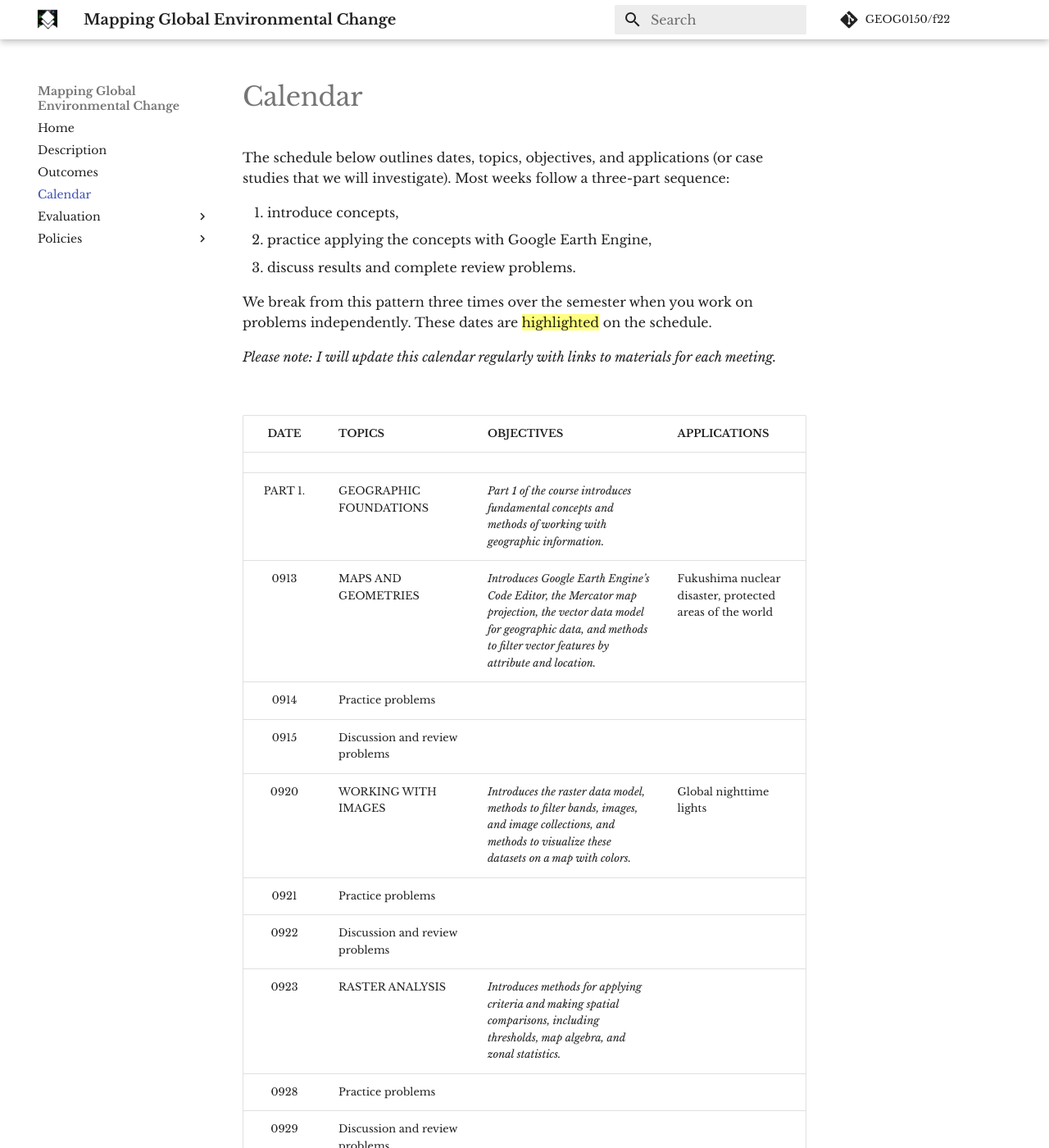
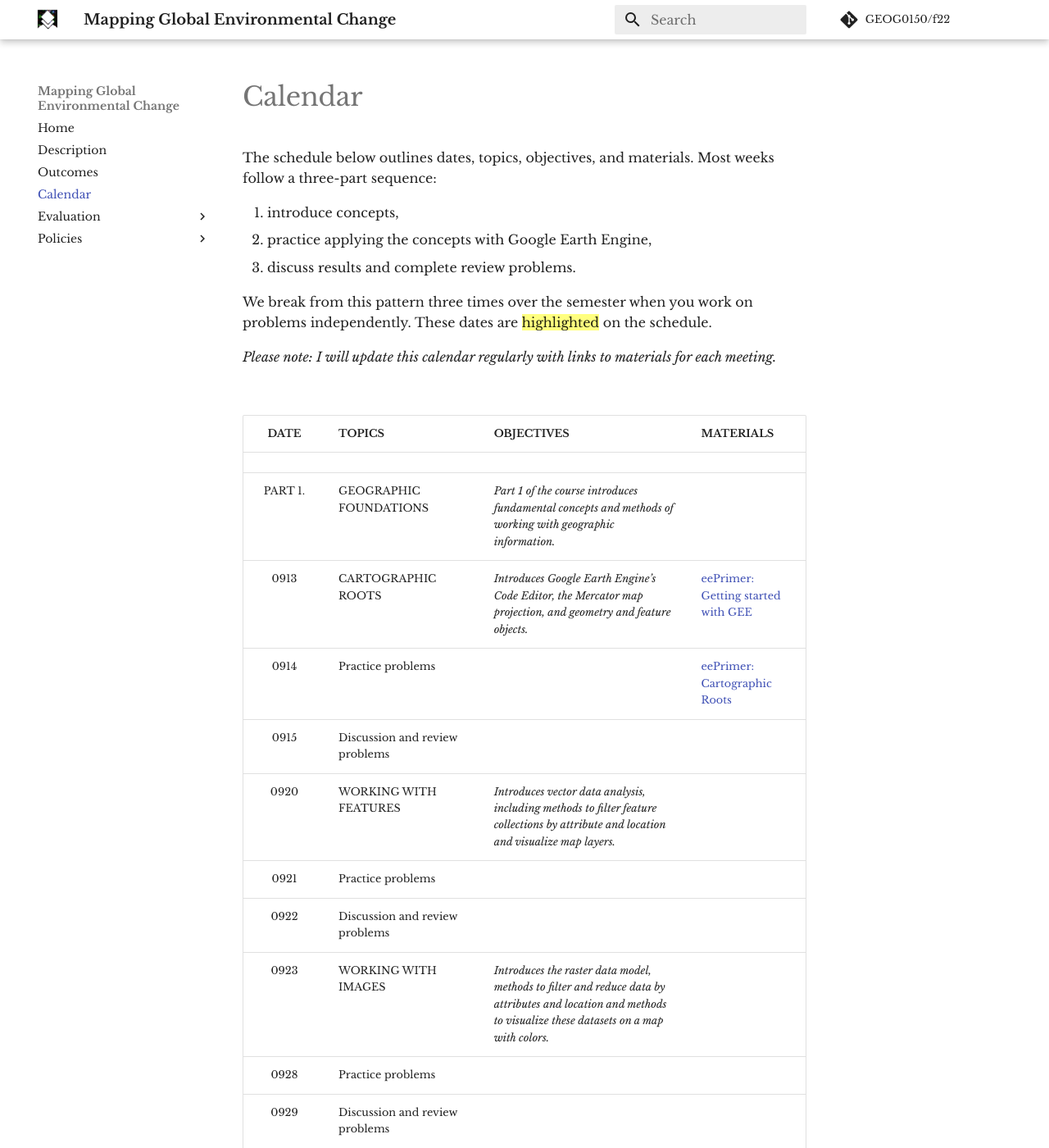
Before and after one commit to GEOG0150/f22, an MkDocs documentation site: the page built from src/calendar.md, in a window 1280 px wide and 1400 px high. Shown: the whole window at 82% size. Built offline with MkDocs 1.6.1 and Material for MkDocs 9.7.7, drawn with Linux system fonts in a browser that asks for light colours; emoji names are drawn with the system emoji font; comment, search, counter and statistics services are not loaded.

Commit message:
syllabus

```diff
--- a/docs/college_policies/index.html
+++ b/docs/college_policies/index.html
@@ -408,12 +408,12 @@
 
                   <h1>College</h1>
 
-                <h3 id="academic-integrity">Academic Integrity</h3>
+                <h3 id="accommodations">Accommodations</h3>
+<p>Students who have Letters of Accommodation in this class are encouraged to contact me as early in the semester as possible to ensure that such accommodations are implemented in a timely fashion. For those without Letters of Accommodation, assistance is available to eligible students through the Disability Resource Center. Please contact ADA Coordinators Jodi Litchfield and Peter Ploegman in the DRC at <a href="&#109;&#97;&#105;&#108;&#116;&#111;&#58;&#97;&#100;&#97;&#64;&#109;&#105;&#100;&#100;&#108;&#101;&#98;&#117;&#114;&#121;&#46;&#101;&#100;&#117;">&#97;&#100;&#97;&#64;&#109;&#105;&#100;&#100;&#108;&#101;&#98;&#117;&#114;&#121;&#46;&#101;&#100;&#117;</a> for more information. All discussions will remain confidential.</p>
+<h3 id="academic-integrity">Academic Integrity</h3>
 <p>As an academic community devoted to the life of the mind, Middlebury requires of every student complete intellectual honesty in the preparation and submission of all academic work. Details of our Academic Honesty, Honor Code, and Related Disciplinary Policies are available in <a href="https://www.middlebury.edu/handbook/pages/ii-ug-college-policies/ug-policies/academics/acad-honesty/">Middlebury’s handbook</a>.</p>
 <h3 id="honor-code-pledge">Honor Code Pledge</h3>
 <p>The Honor Code pledge reads as follows: &ldquo;I have neither given nor received unauthorized aid on this assignment.&rdquo; Please adhere to it and sign the Honor Code pledge on all problem sets.  </p>
-<h3 id="accommodations">Accommodations</h3>
-<p>Students who have Letters of Accommodation in this class are encouraged to contact me as early in the semester as possible to ensure that such accommodations are implemented in a timely fashion. For those without Letters of Accommodation, assistance is available to eligible students through the Disability Resource Center. Please contact ADA Coordinators Jodi Litchfield and Peter Ploegman in the DRC at <a href="&#109;&#97;&#105;&#108;&#116;&#111;&#58;&#97;&#100;&#97;&#64;&#109;&#105;&#100;&#100;&#108;&#101;&#98;&#117;&#114;&#121;&#46;&#101;&#100;&#117;">&#97;&#100;&#97;&#64;&#109;&#105;&#100;&#100;&#108;&#101;&#98;&#117;&#114;&#121;&#46;&#101;&#100;&#117;</a> for more information. All discussions will remain confidential.</p>
 
 
 
--- a/docs/description/index.html
+++ b/docs/description/index.html
@@ -409,7 +409,7 @@
                 <p>How do geographers use geospatial technologies to observe the Earth’s surface?  </p>
 <p>How do geographers use this information to interpret changes in the global environment across space and time?  </p>
 <p>In this course we will learn how to work with large geographic datasets to explore patterns and changes to the Earth’s surface at local to global scales. Case studies will use remotely-sensed images to study land cover, climate, weather, wildfire, and other topics. Students will learn concepts, methods, and ethics for using a cloud-based geospatial analysis platform to process data, critically interpret workflows and results, and communicate findings with web maps and graphics.  </p>
-<p>There is no required textbook for this course and the readings that I ask you to do will be accessible online. The majority (if not entirety) of readings are short and drawn from the <a href="https://earthobservatory.nasa.gov/" target="_blank">Earth Observatory</a> collection.  </p>
+<p>As a textbook, we will mostly use <a href="https://jeffhowarth.github.io/eeprimer/" target="_blank"><em>A primer for Earth Engine</em></a>, an open-source textbook that I am writing. The additional readings that I ask you to do will also be accessible online. The majority (if not entirety) of readings are short and drawn from the <a href="https://earthobservatory.nasa.gov/" target="_blank">Earth Observatory</a> collection.  </p>
 <p>The course is largely problem-based, where you learn by doing. I assume no previous experience with writing code or interpreting geographic images. I tend to introduce concepts through illustrations and activities before showing you how to implement the concepts by writing code. You will have many opportunities to practice applying the methods with support from peers and instructors before tackling the three independent problem (IP) sets, which function like exams in this course.  </p>
 <p>Throughout the course, we use <a href="https://earthengine.google.com/" target="_blank">Google Earth Engine</a>, a cloud-based geographic information system that is free to use (for education and environmental applications). With a web browser and an internet connection, you should be able to use your personal laptop for all the problems in this course.   </p>
 
--- a/docs/index.html
+++ b/docs/index.html
@@ -407,11 +407,7 @@
                 <p><center></p>
 <h1 id="mapping-global-environmental-change">Mapping Global Environmental Change</h1>
 <h3 id="geographyenvironmental-studies-150fall-2022"><em>Geography/Environmental Studies 150</em><br><em>Fall 2022</em></h3>
-<p><br>
-WORKING SYLLABUS<br>
-<em>Please note that I will continue to tinker with this syllabus until 9/12/22).</em>
-<br>
-<img alt="Changes in lights at night" src="https://geography.middlebury.edu/GEOG0150/images/koreaStrait.png" />  </p>
+<p><img alt="Changes in lights at night" src="https://geography.middlebury.edu/GEOG0150/images/koreaStrait.png" />  </p>
 <p><strong>Jeff Howarth</strong><br />
 <em>Associate Professor of Geography</em><br />
 <a href="&#109;&#97;&#105;&#108;&#116;&#111;&#58;&#106;&#104;&#111;&#119;&#97;&#114;&#116;&#104;&#64;&#109;&#105;&#100;&#100;&#108;&#101;&#98;&#117;&#114;&#121;&#46;&#101;&#100;&#117;">&#106;&#104;&#111;&#119;&#97;&#114;&#116;&#104;&#64;&#109;&#105;&#100;&#100;&#108;&#101;&#98;&#117;&#114;&#121;&#46;&#101;&#100;&#117;</a><br />
--- a/docs/practiceSets/index.html
+++ b/docs/practiceSets/index.html
@@ -408,9 +408,9 @@
 
                   <h1>Practice problems</h1>
 
-                <p>Practice problems will be distributed in our Wednesday meetings. They will consist of short problems and related questions. You may work on these in small groups (3 people maximum) or on your own if you prefer. You may also ask for clarity from an instructor at any point.  </p>
+                <p>Practice problems will be distributed in our Wednesday meetings. You will be given a problem and introduced to a set of tools and your goal will be to figure out how to solve the problem with the tools that you know how to use. You may work on these in small groups (3 people maximum) or on your own if you prefer. You may also ask for clarity from an instructor at any point.  </p>
 <p>You will be required to submit your work at the end of our Wednesday meeting. If you have worked through the entire meeting and want additional time, you will be granted permission for additional time as long as you ask and promise to submit your work before our Thursday meeting.</p>
-<p>On Thursday, we will discuss the practice problems. If time permits, we will also work through additional practice problems.  </p>
+<p>On Thursday, we will discuss the practice problems. If time permits, we will also work through additional problems.  </p>
 <p>Your grade for practice problems will be based on the answers that you submit prior to our Thursday meeting and your participation in both meetings. Absences or late work will be penalized one grade step per infraction (A becomes A, A- becomes B+).         </p>
 
 
--- a/src/calendar.md
+++ b/src/calendar.md
@@ -1,4 +1,4 @@
-The schedule below outlines dates, topics, objectives, and applications (or case studies that we will investigate). Most weeks follow a three-part sequence:
+The schedule below outlines dates, topics, objectives, and materials. Most weeks follow a three-part sequence:
 
 1. introduce concepts,
 2. practice applying the concepts with Google Earth Engine,
@@ -10,17 +10,17 @@ _Please note: I will update this calendar regularly with links to materials for
 
 <br>
 
-| DATE | TOPICS | OBJECTIVES | APPLICATIONS |
+| DATE | TOPICS | OBJECTIVES | MATERIALS |
 |:---:|:---| :--- | :--- |
 | |
 | PART 1.| GEOGRAPHIC FOUNDATIONS | _Part 1 of the course introduces fundamental concepts and methods of working with geographic information._ |
-| 0913| MAPS AND GEOMETRIES | _Introduces Google Earth Engine's Code Editor, the Mercator map projection, the vector data model for geographic data, and methods to filter vector features by attribute and location._ | Fukushima nuclear disaster, protected areas of the world |
-| 0914 | Practice problems |
+| 0913| CARTOGRAPHIC ROOTS | _Introduces Google Earth Engine's Code Editor, the Mercator map projection, and geometry and feature objects._ | [eePrimer: Getting started with GEE](https://jeffhowarth.github.io/eeprimer/){target=_blank} |
+| 0914 | Practice problems | | [eePrimer: Cartographic Roots](https://jeffhowarth.github.io/eeprimer/code/00/javaScript101/){target=_blank} |
 | 0915 | Discussion and review problems |
-| 0920 | WORKING WITH IMAGES | _Introduces the raster data model, methods to filter bands, images, and image collections, and methods to visualize these datasets on a map with colors._ | Global nighttime lights |
+| 0920 | WORKING WITH FEATURES | _Introduces vector data analysis, including methods to filter feature collections by attribute and location and visualize map layers._ |
 | 0921 | Practice problems |
 | 0922| Discussion and review problems |
-| 0923 | RASTER ANALYSIS | _Introduces methods for applying criteria and making spatial comparisons, including thresholds, map algebra, and zonal statistics._ |
+| 0923 | WORKING WITH IMAGES | _Introduces the raster data model, methods to filter and reduce data by attributes and location and methods to visualize these datasets on a map with colors._ | |
 | 0928| Practice problems |
 | 0929| Discussion and review problems |
 | <mark>1004</mark> |  IP 1 (problem 1) |
```
Also changed, not shown: docs/calendar/index.html (+11 -11 lines), docs/search/search_index.json (+1 -1 lines), docs/sitemap.xml (+9 -9 lines), src/college_policies.md (+4 -4 lines), src/description.md (+1 -1 lines), src/index.md (+1 -4 lines), 1 other file.
